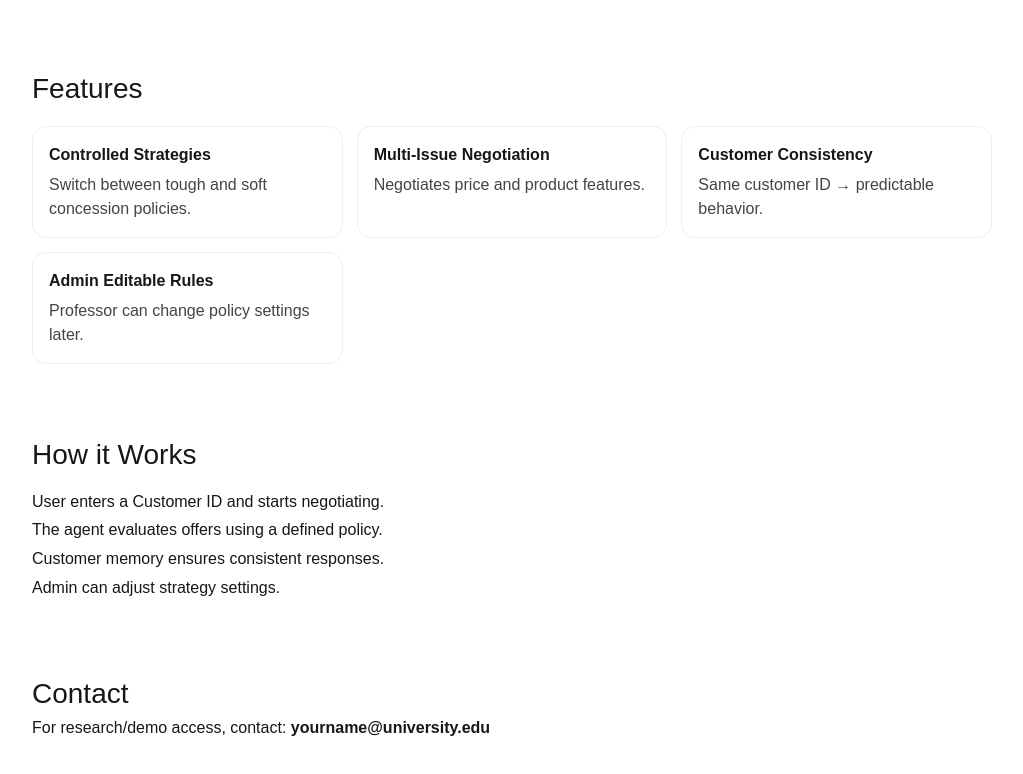
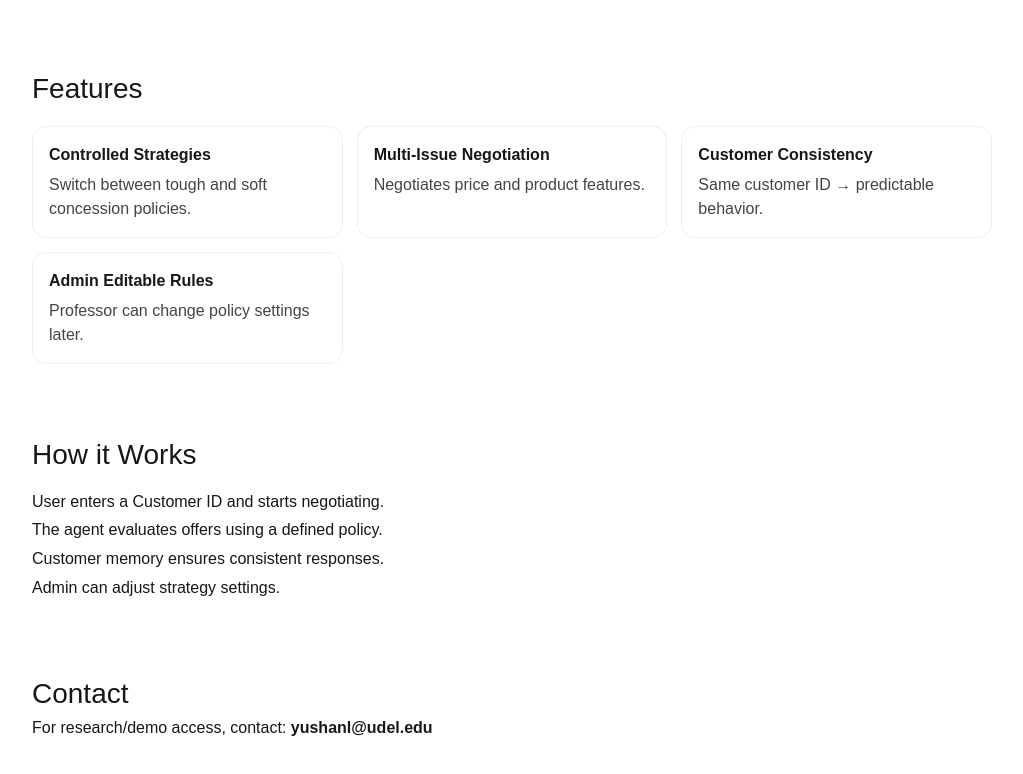
Before and after one commit to likhithreddy12/negotiation-site, a Next.js app in the folder frontend/: page / in a window 1280 px wide. Shown: the part 358-1132 px from the top of the page, without its empty margins (128-1151 px from the left). Built offline with nearby package versions, Linux system fonts and the light colour scheme.

Commit message:
Update contact info

```diff
--- a/frontend/app/page.tsx
+++ b/frontend/app/page.tsx
@@ -88,7 +88,7 @@ export default function Home() {
       <section id="contact" style={{ marginTop: 70, marginBottom: 80 }}>
         <h2 style={{ fontSize: 28 }}>Contact</h2>
         <p style={{ lineHeight: 1.6 }}>
-          For research/demo access, contact: <b>yourname@university.edu</b>
+          For research/demo access, contact: <b>yushanl@udel.edu</b>
         </p>
       </section>
     </main>
```
